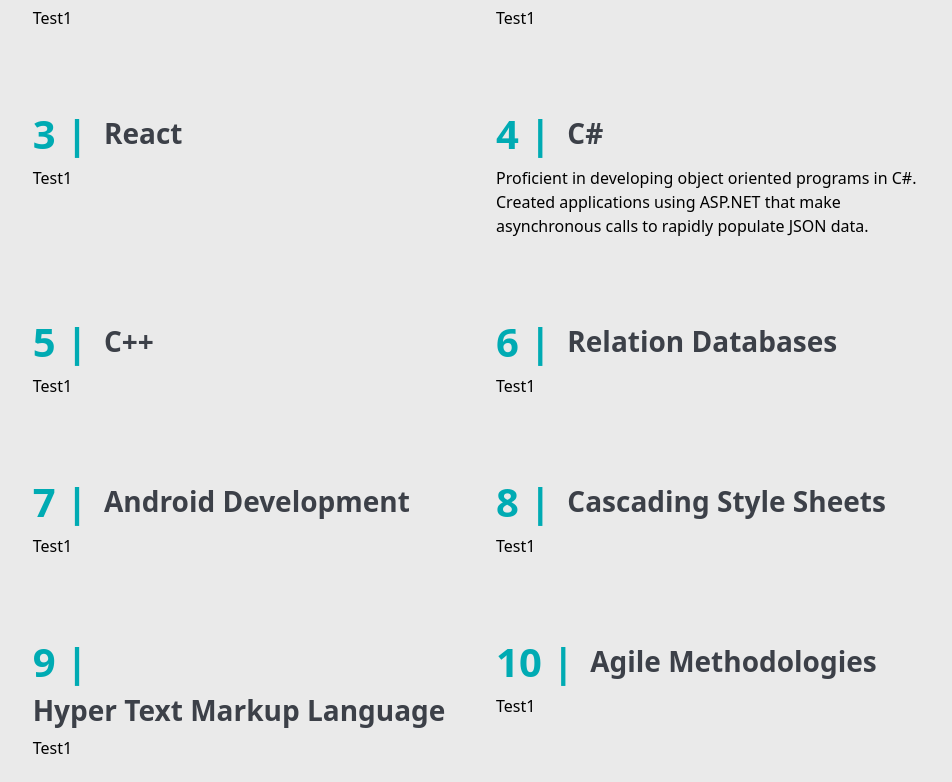
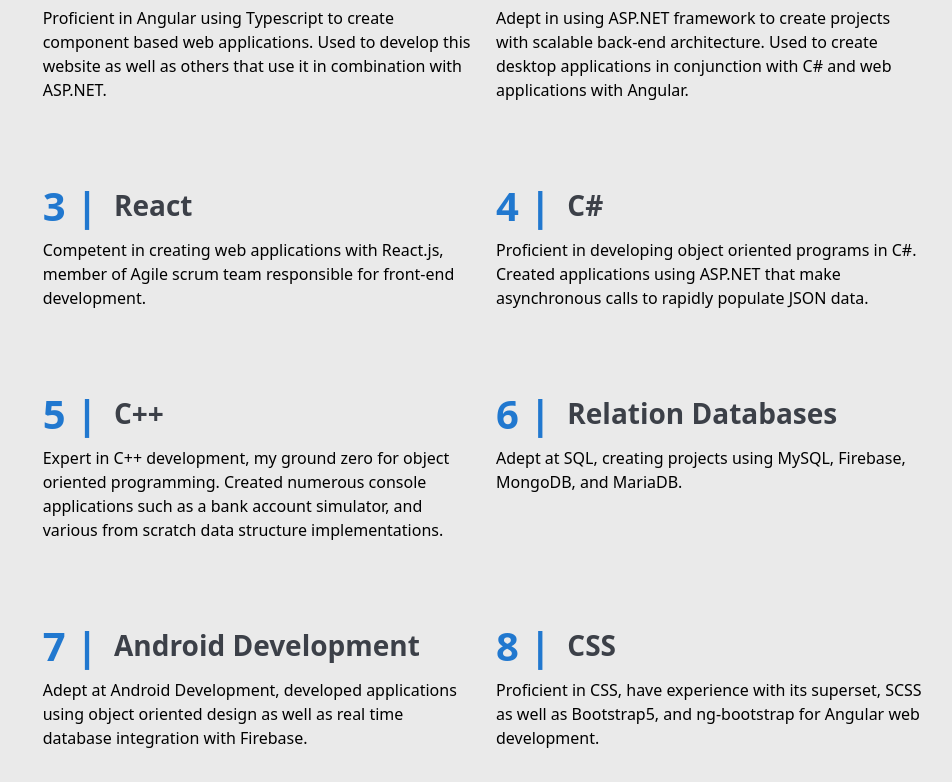
Before and after one commit to Low-Signal/my-portfolio, an Angular app: page / in a window 1280 px wide. Shown: the part 1778-2560 px from the top of the page, without its empty margins (156-1108 px from the left). Built offline with nearby package versions, Linux system fonts and the light colour scheme.

Commit message:
Filled out skills info

```diff
--- a/src/app/skills/skills.component.html
+++ b/src/app/skills/skills.component.html
@@ -2,6 +2,7 @@
 <body>
     <h3>Skills</h3>
     <h5>-Practical skills for real world problems.</h5>
+    <div class="container-fluid">
         <div class="row">
             <div class="col-md-5">
                 <div class="child">
@@ -10,7 +11,7 @@
                 <div class="child">
                     <h2>Angular</h2>
                 </div>
-            <p>Test1</p>
+                <p>Proficient in Angular using Typescript to create component based web applications. Used to develop this website as well as others that use it in combination with ASP.NET. </p>
             </div>
             <div class="col-md-5">
                 <div class="child">
@@ -19,7 +20,7 @@
                 <div class="child">
                     <h2>ASP.NET Core</h2>
                 </div>
-            <p>Test1</p>
+                <p>Adept in using ASP.NET framework to create projects with scalable back-end architecture. Used to create desktop applications in conjunction with C# and web applications with Angular.</p>
             </div>
             <div class="col-md-5">
                 <div class="child">
@@ -28,7 +29,7 @@
                 <div class="child">
                     <h2>React</h2>
                 </div>
-            <p>Test1</p>
+                <p>Competent in creating web applications with React.js, member of Agile scrum team responsible for front-end development. </p>
             </div>
             <div class="col-md-5">
                 <div class="child">
@@ -46,7 +47,8 @@
                 <div class="child">
                     <h2>C++</h2>
                 </div>
-            <p>Test1</p>
+                <p>Expert in C++ development, my ground zero for object oriented programming.
+                     Created numerous console applications such as a bank account simulator, and various from scratch data structure implementations. </p>
             </div>
             <div class="col-md-5">
                 <div class="child">
@@ -55,7 +57,7 @@
                 <div class="child">
                     <h2>Relation Databases</h2>
                 </div>
-            <p>Test1</p>
+                <p>Adept at SQL, creating projects using MySQL, Firebase, MongoDB, and MariaDB.</p>
             </div>
             <div class="col-md-5">
                 <div class="child">
@@ -64,34 +66,35 @@
                 <div class="child">
                     <h2>Android Development</h2>
                 </div>
-            <p>Test1</p>
+                <p>Adept at Android Development, developed applications using object oriented design as well as real time database integration with Firebase.</p>
             </div>
             <div class="col-md-5">
                 <div class="child">
                     <h1>8 |</h1>
                 </div>
                 <div class="child">
-                <h2>Cascading Style Sheets</h2>
+                    <h2>CSS</h2>
                 </div>
-            <p>Test1</p>
+                <p>Proficient in CSS, have experience with its superset, SCSS as well as Bootstrap5, and ng-bootstrap for Angular web development.</p>
             </div>
             <div class="col-md-5">
                 <div class="child">
                     <h1>9 |</h1>
                 </div>
                 <div class="child">
-                <h2>Hyper Text Markup Language</h2>
+                    <h2>HTML</h2>
                 </div>
-            <p>Test1</p>
+                <p>Competent in using HTML5, created various web applications using it in combination with Angular, React.js, and PHP respectively. </p>
             </div>
             <div class="col-md-5">
                 <div class="child">
                     <h1>10 |</h1>
                 </div>
                 <div class="child">
-                <h2>Agile Methodologies</h2>
+                    <h2>Agile</h2>
                 </div>
-            <p>Test1</p>
+                <p>Experienced with Agile workflows, from project design, to working on iterations in sprint teams, and finally product release.</p>
+            </div>
         </div>
     </div>
 </body>
--- a/src/app/skills/skills.component.scss
+++ b/src/app/skills/skills.component.scss
@@ -24,13 +24,8 @@ body {
     vertical-align: middle;
 }
 
-.container-fluid {
-    padding-left: 8rem;
-    padding-right: 8rem;
-}
-
 h1 {
-    color: #00ABB3;
+    color: #2178cf;
     font-weight: 600;
 }
 
@@ -49,11 +44,18 @@ h3 {
     text-align: center;
     font-weight: 700;
     font-size: 4rem;
-    color: #3C4048;
+    color: black;
 }
 h5 {
     font-size: 1.75rem;
     text-align: center;
     font-weight: 700;
-    color: #00ABB3;
+    color: #2178cf;
 }
+
+@media screen and (max-width: 900px){
+    .row {
+        padding-left: 1rem;
+        padding-right: 1rem;
+    }
+}
```
Lines whose indentation alone changed are shown as unchanged.
